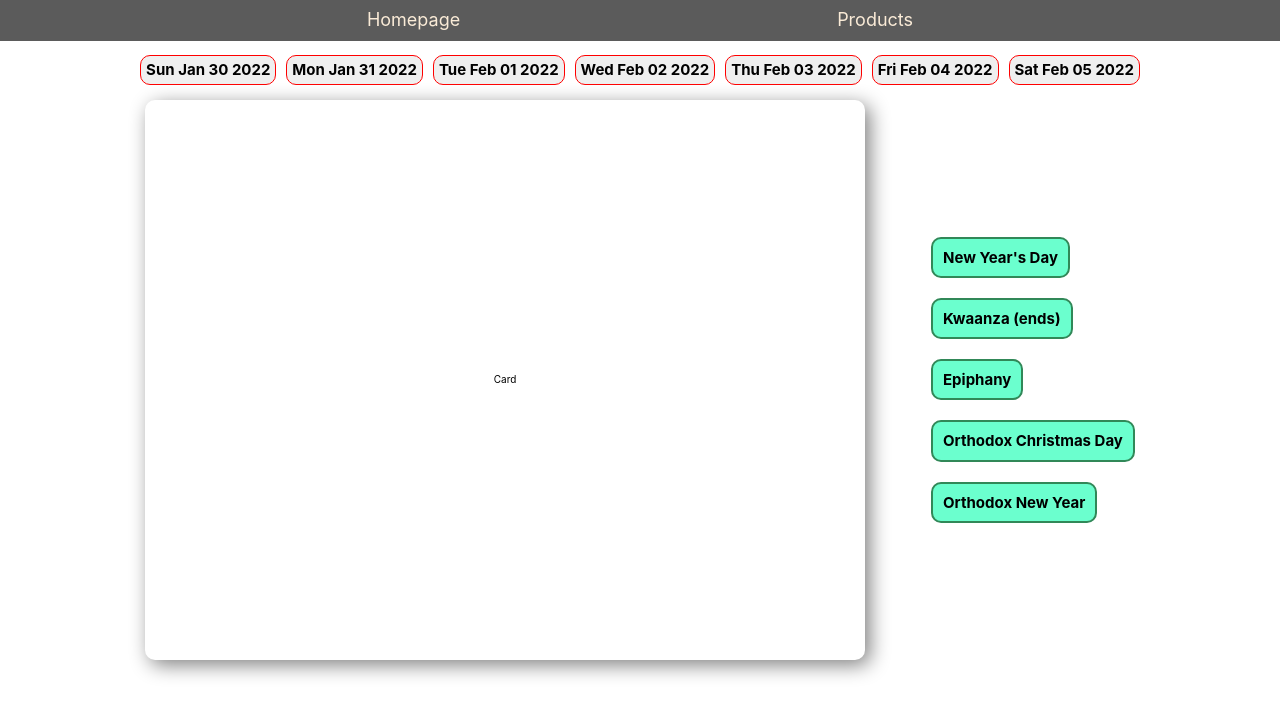
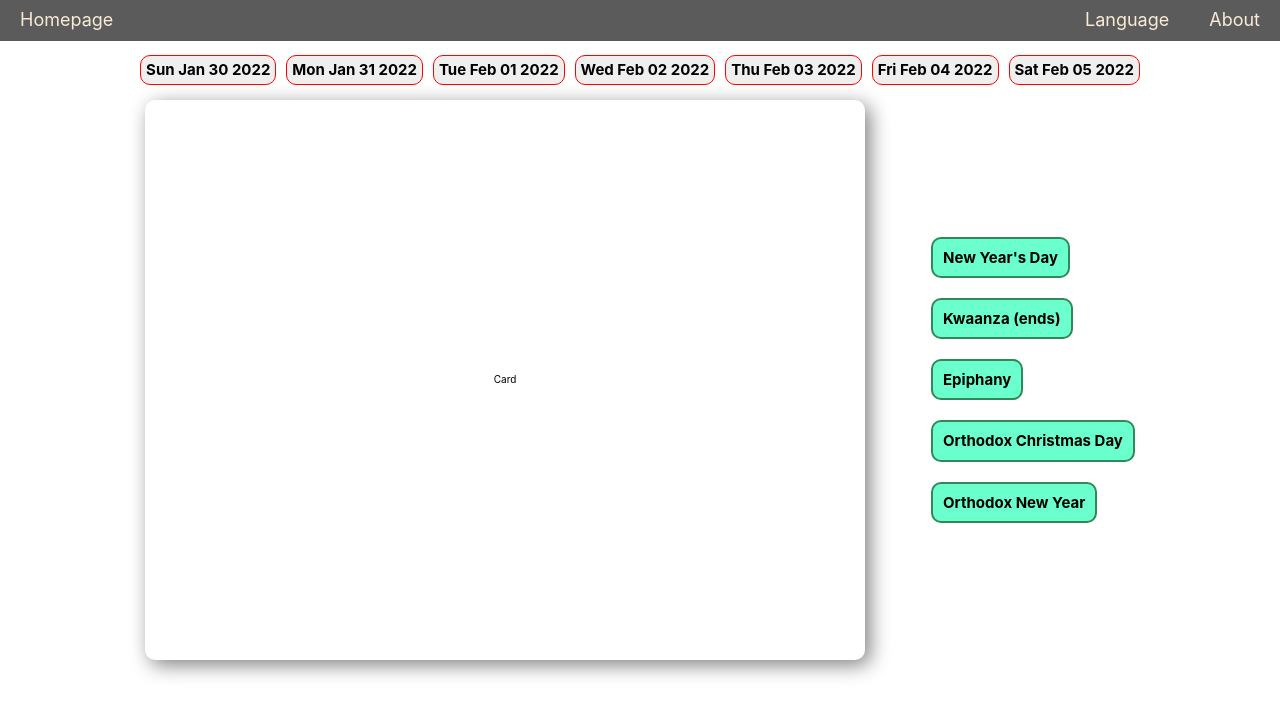
Before and after one commit to DanielShamir93/Hackathon, a React (Create React App) app in the folder client/: page / in a window 1280 px wide. Shown: the top 716 px of the page. Built offline with nearby package versions, Linux system fonts and the light colour scheme.

Commit message:
add navbar

```diff
--- a/client/src/App.js
+++ b/client/src/App.js
@@ -6,7 +6,7 @@ import "./App.css";
 import About from "./pages/About/About";
 import Homepage from "./pages/Homepage/Homepage";
 import NoMatch from "./pages/NoMatch/NoMatch";
-import Header from './components/Header/Header'
+import Navbar from './components/Navbar/Navbar'
 
 function App() {
 
@@ -14,7 +14,7 @@ function App() {
     <div className="container">
         <BrowserRouter>
           <div>
-            <Header />
+            <Navbar />
             <Switch>
               <Route path="/" exact component={Homepage} />
               <Route path="/about" exact component={About} />
--- a/client/src/components/Header/Header.css
+++ /dev/null
@@ -1,21 +0,0 @@
-.header {
-  display: flex;
-  justify-content: space-evenly;
-  align-items: center;
-  background: rgba(46, 46, 46, 0.781);
-  width: 100vw;
-  position: fixed;
-  top: 0;
-  left: 0;
-}
-
-.header--link {
-  color: antiquewhite;
-  padding: 1rem;
-  text-decoration: none;
-  font-size: 1.8rem;
-}
-
-.header--link:hover {
-  background: rgba(75, 75, 75, 0.418);
-}
--- a/client/src/components/Header/Header.js
+++ /dev/null
@@ -1,14 +0,0 @@
-import React, { Component } from 'react';
-import { Link } from 'react-router-dom';
-import './Header.css'
-
-export default class Header extends Component {
-    render() {
-        return (
-            <header className="header">
-                <Link className="header--link" to="/">Homepage</Link>
-                <Link className="header--link" to="/products">Products</Link>
-            </header>
-        )
-    }
-}
--- /dev/null
+++ b/client/src/components/Navbar/Navbar.css
@@ -0,0 +1,37 @@
+.navbar {
+  display: flex;
+  justify-content: space-between;
+  align-items: center;
+  background: rgba(46, 46, 46, 0.781);
+  width: 100vw;
+  position: fixed;
+  top: 0;
+  left: 0;
+}
+
+.navbar--link {
+  color: antiquewhite;
+  padding: 1rem;
+  margin: 0 1rem;
+  text-decoration: none;
+  font-size: 1.8rem;
+  cursor: pointer;
+}
+
+.navbar--link:hover {
+  background: rgba(75, 75, 75, 0.418);
+}
+
+.navbar--btn {
+  color: antiquewhite;
+  padding: 1rem;
+  margin: 0 1rem;
+  font-size: 1.8rem;
+  cursor: pointer;
+  border: none;
+  background: transparent;
+}
+
+.navbar--btn:hover {
+  background: rgba(75, 75, 75, 0.418);
+}
--- /dev/null
+++ b/client/src/components/Navbar/Navbar.js
@@ -0,0 +1,17 @@
+import React, { Component } from 'react';
+import { Link } from 'react-router-dom';
+import './Navbar.css'
+
+export default class Navbar extends Component {
+    render() {
+        return (
+            <header className="navbar">
+                <Link className="navbar--link" to="/">Homepage</Link>
+                <div>
+                    <button className="navbar--btn">Language</button>
+                    <Link className="navbar--link" to="/about">About</Link>
+                </div>
+            </header>
+        )
+    }
+}
```
